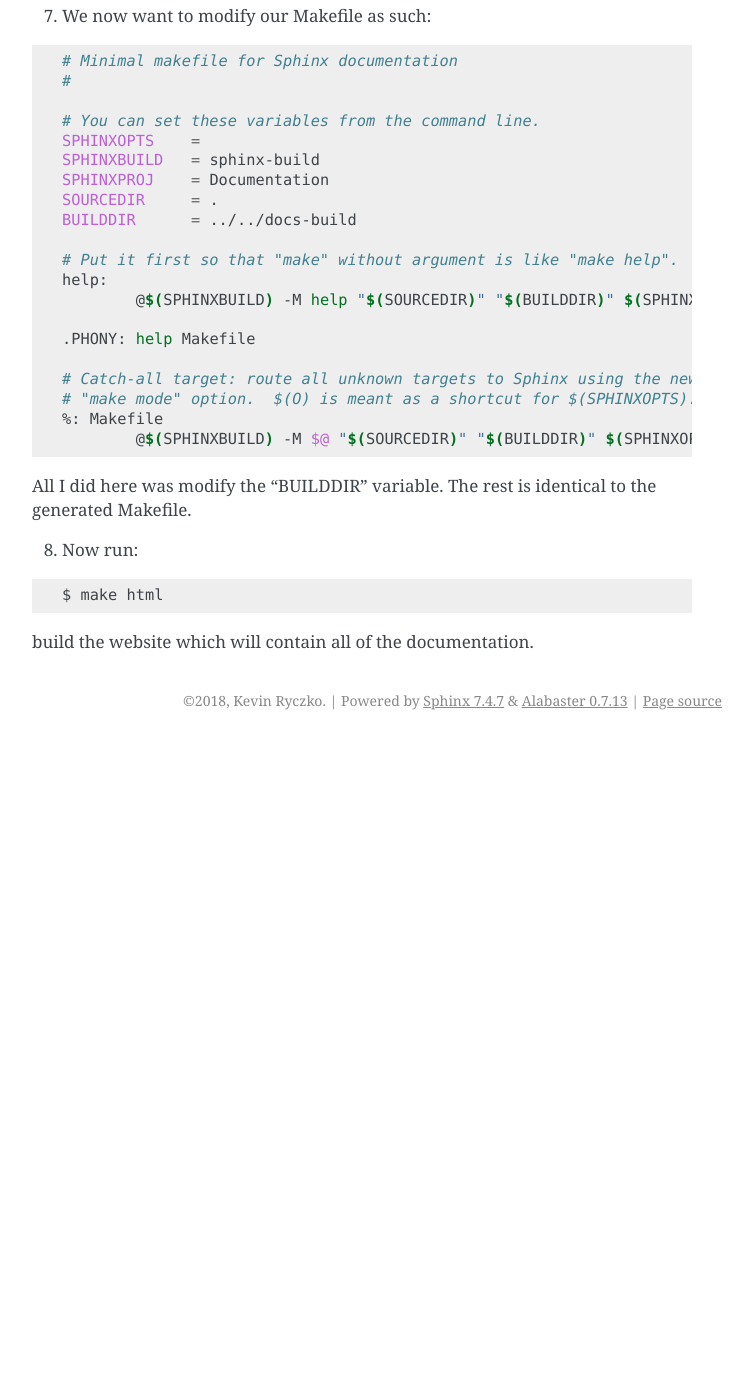
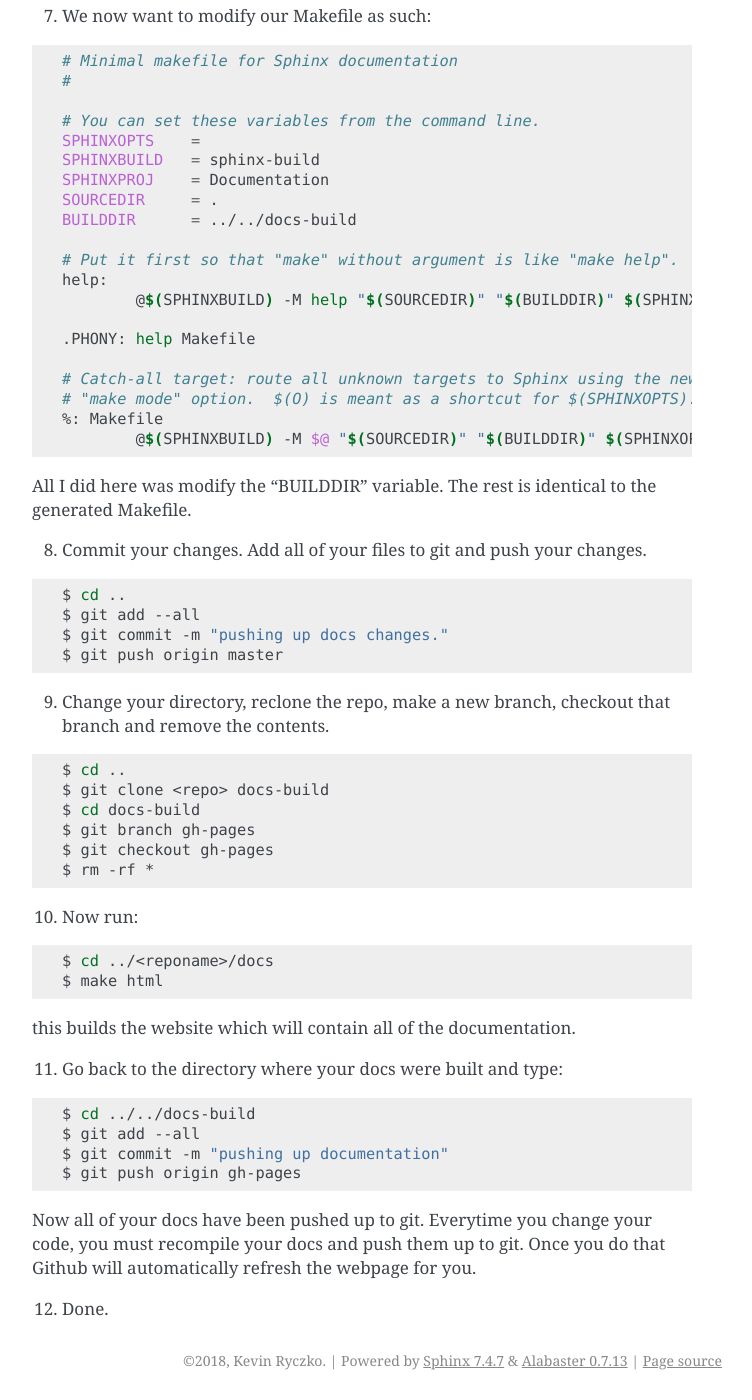
Before and after one commit to PierreTDarancet/Documentation, a Sphinx documentation site: the page built from docs/info.rst, in a window 1280 px wide and 1400 px high, scrolled down 4227 px. Shown: the whole window, without its empty margins (388-1140 px from the left). Built offline with Sphinx 7.4.7, drawn with Linux system fonts in a browser that asks for light colours; before the commit the page ends 4967 px from its top, so only the background shows below that.

Commit message:
finalizing docs

```diff
--- a/docs/info.rst
+++ b/docs/info.rst
@@ -233,10 +233,45 @@ All I did here is add the keyword "something" underneath the Contents.
 
 All I did here was modify the "BUILDDIR" variable. The rest is identical to the generated Makefile.
 
-8. Now run:
+
+8. Commit your changes. Add all of your files to git and push your changes.
 
 .. code-block:: bash
 
+    $ cd ..
+    $ git add --all
+    $ git commit -m "pushing up docs changes."
+    $ git push origin master
+
+9. Change your directory, reclone the repo, make a new branch, checkout that branch and remove the contents.
+
+.. code-block:: bash
+
+    $ cd ..
+    $ git clone <repo> docs-build
+    $ cd docs-build
+    $ git branch gh-pages
+    $ git checkout gh-pages
+    $ rm -rf *
+
+10. Now run:
+
+.. code-block:: bash
+
+    $ cd ../<reponame>/docs
     $ make html
 
-build the website which will contain all of the documentation.
+this builds the website which will contain all of the documentation.
+
+11. Go back to the directory where your docs were built and type:
+
+.. code-block:: bash
+
+    $ cd ../../docs-build
+    $ git add --all
+    $ git commit -m "pushing up documentation"
+    $ git push origin gh-pages
+
+Now all of your docs have been pushed up to git. Everytime you change your code, you must recompile your docs and push them up to git. Once you do that Github will automatically refresh the webpage for you.
+
+12. Done.
```
